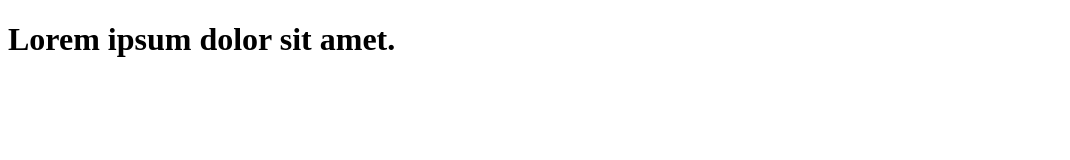
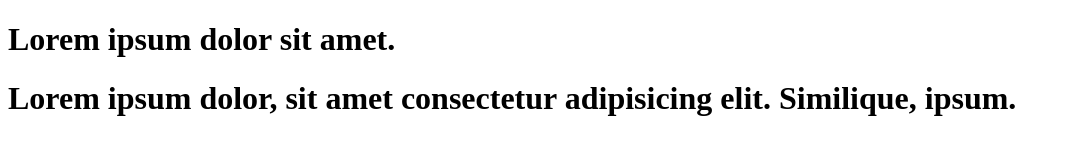
Before and after one commit to baranwalaman/Chapter1, a plain HTML site: page Practice Set4.html in a window 1280 px wide. Shown: the whole page, without its empty margins (0-1070 px from the left). Drawn offline with Linux system fonts and the light colour scheme.

Commit message:
file commited

```diff
--- a/Practice Set4.html
+++ b/Practice Set4.html
@@ -29,10 +29,10 @@
     </div>
 
 
-    <!-- <div class="secondclass">
+    <div class="secondclass">
         <h1>
            Lorem ipsum dolor, sit amet consectetur adipisicing elit. Similique, ipsum.
         </h1>
-    </div> -->
+    </div>
 </body>
 </html>
```
